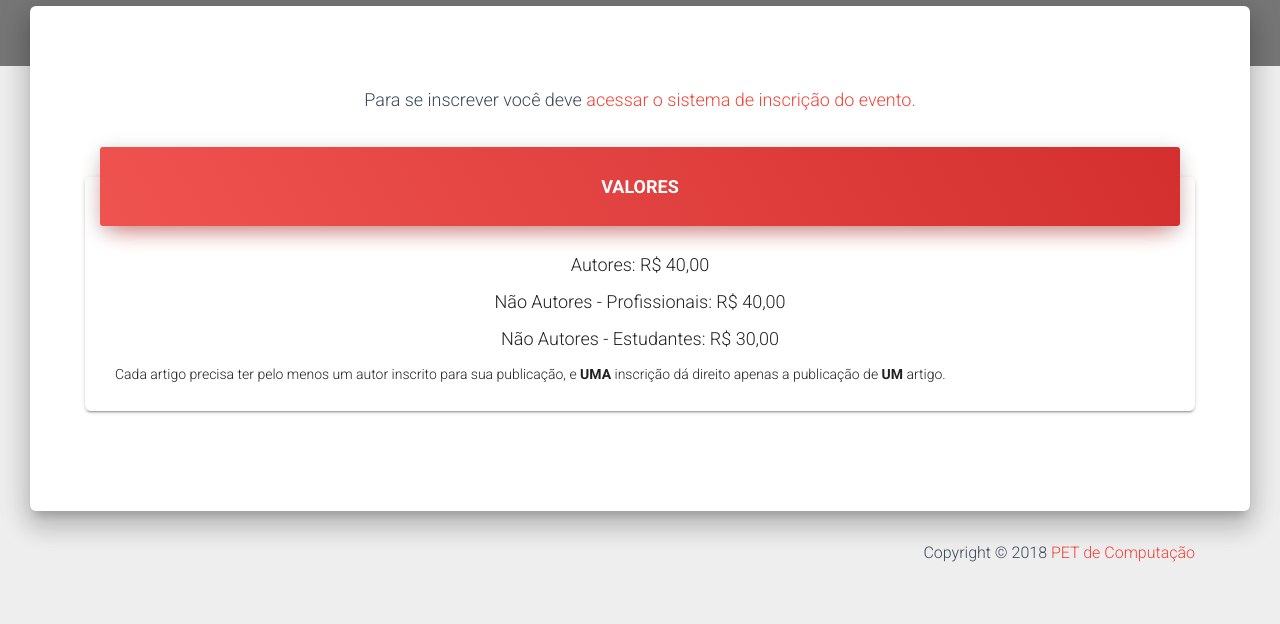
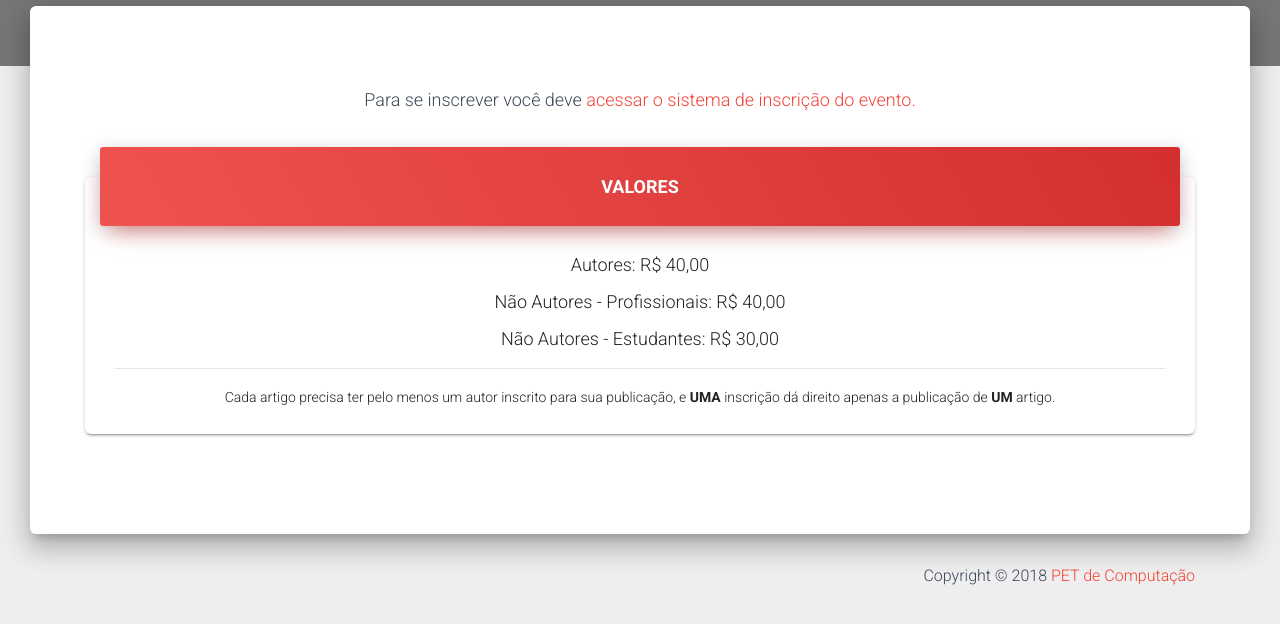
Before and after one commit to micaelgomes/jim2018, a plain HTML site: page inscricao.html in a window 1280 px wide. Shown: the part 94-718 px from the top of the page. Drawn offline with Linux system fonts and the light colour scheme.

Commit message:
Update inscricao.html

```diff
--- a/inscricao.html
+++ b/inscricao.html
@@ -94,7 +94,8 @@
 									<h4 class="h4 center">Autores: R$ 40,00 </h4>
 									<h4 class="h4 center">Não Autores - Profissionais: R$ 40,00</h4>
 									<h4 class="h4 center">Não Autores - Estudantes: R$ 30,00</h4>
-									<p>Cada artigo precisa ter pelo menos um autor inscrito para sua publicação, e <b>UMA</b> inscrição dá direito apenas a publicação de <b>UM</b> artigo.</p>
+									<hr>
+									<p class="text-center">Cada artigo precisa ter pelo menos um autor inscrito para sua publicação, e <b>UMA</b> inscrição dá direito apenas a publicação de <b>UM</b> artigo.</p>
 								</div>
 							</div>
 						</div>
```
